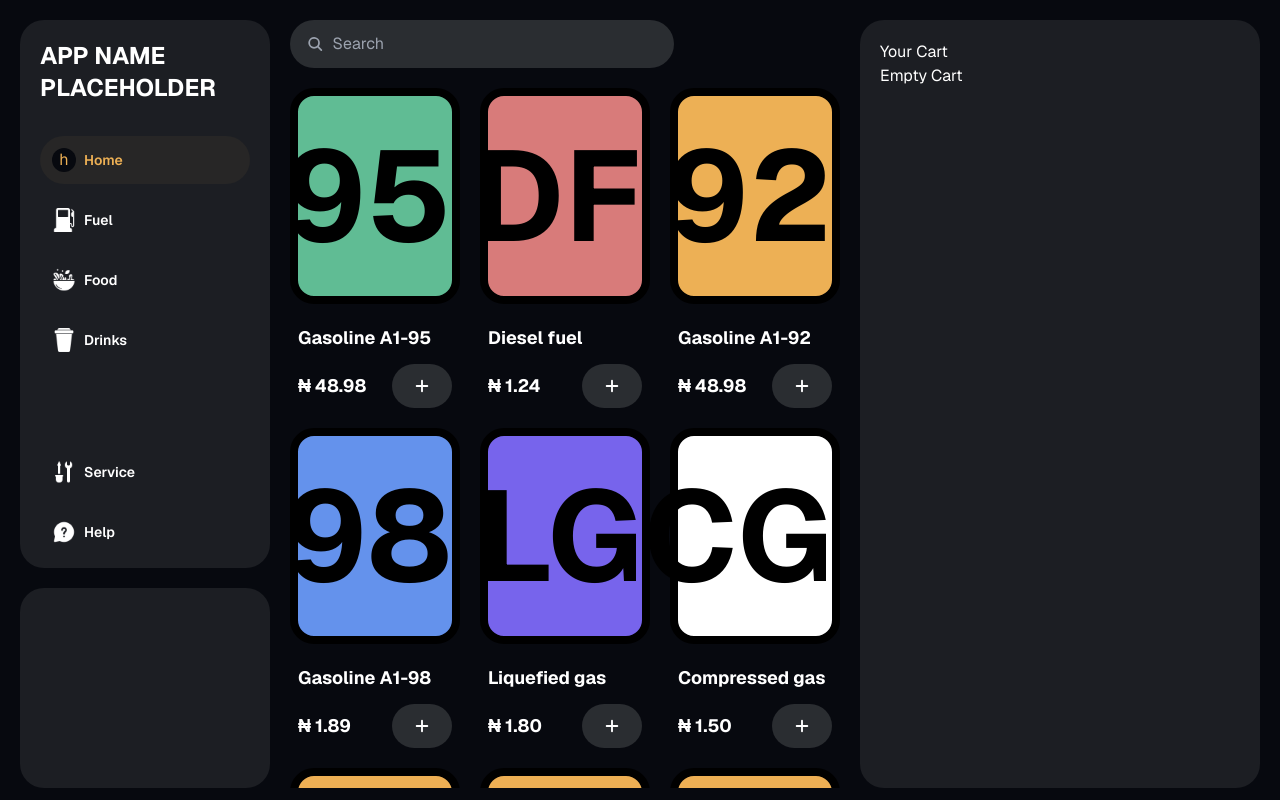
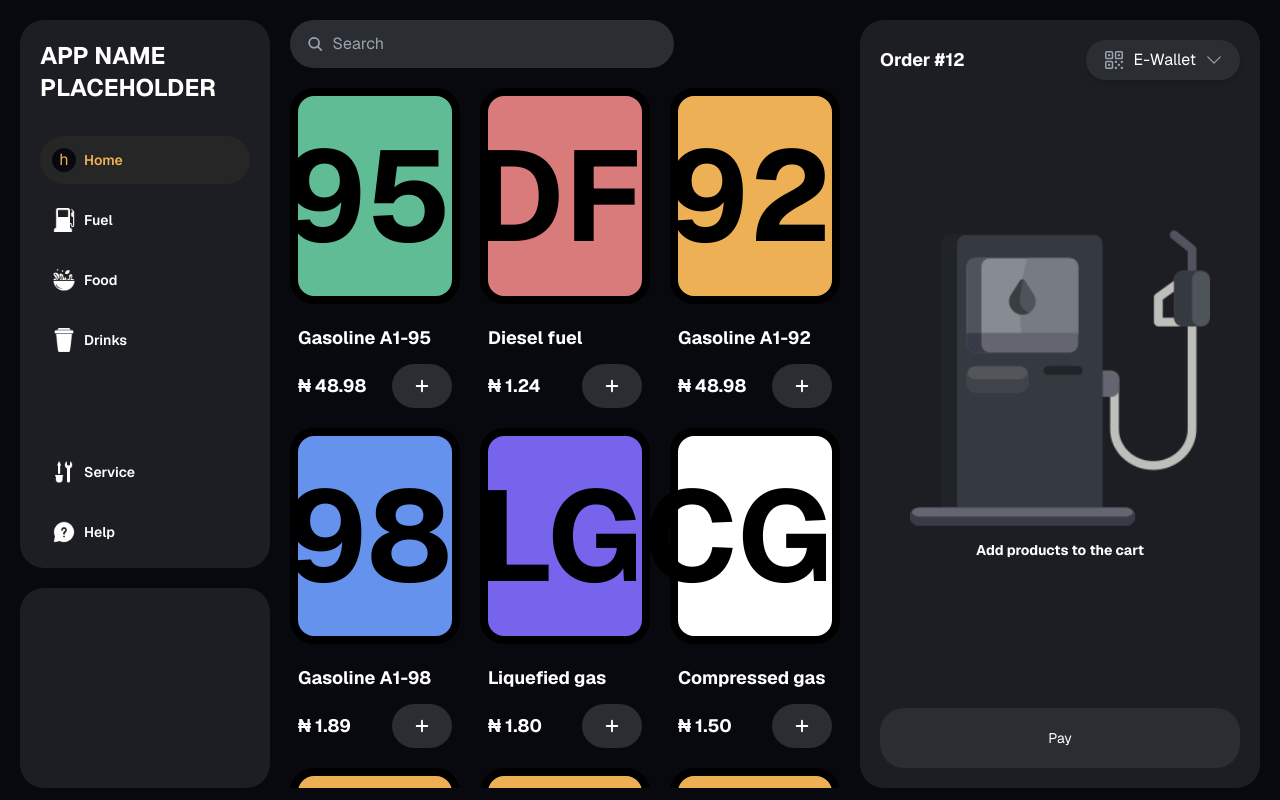
Before and after one commit to Ahmzyjazzy/gaspos-ui, a Next.js app: page / in a window 1280 px wide. Built offline with nearby package versions, Linux system fonts and the light colour scheme.

Commit message:
feat: implement empty cart

```diff
--- a/src/app/layout.tsx
+++ b/src/app/layout.tsx
@@ -4,7 +4,7 @@ import "./globals.css";
 import config from "@/config/config";
 import AppSidebar from "./ui/app-sidebar";
 import { Providers } from "./provider";
-import AppCart from "./ui/app-cart";
+import AppCart from "./ui/cart/app-cart";
 
 const geistSans = Geist({
   variable: "--font-geist-sans",
--- a/src/app/ui/app-cart.tsx
+++ b/src/app/ui/cart/app-cart.tsx
@@ -4,9 +4,9 @@ import { AppDispatch, RootState } from '@/store';
 import { removeItem, updatePaymentMethod } from '@/store/cartSlice';
 import React from 'react'
 import { useDispatch, useSelector } from 'react-redux';
-import DropdownButtonInput from './inputs/dropdown-button-input';
-import { paymentMethods } from '@/constants';
 import { DropdownSelectOption } from '@/types';
+import EmptyCart from './empty-cart';
+import CartHeader from './cart-header';
 
 export default function AppCart() {
     const dispatch = useDispatch<AppDispatch>();
@@ -19,25 +19,15 @@ export default function AppCart() {
         dispatch(removeItem(id));
     };
 
-    if (cartItems.length === 0) return (
-        <div className='p-5'>
-            <h1>Your Cart</h1>
-            <div>Empty Cart</div>
-        </div>
-    );
+    if (cartItems.length === 0) return <EmptyCart orderId={orderId} paymentMethod={paymentMethod} />;
 
     return (
         <div className='p-5 space-y-5'>
-            <div className='flex justify-between items-center'>
-                <h1 className='text-foreground text-lg font-bold'>Order #{orderId}</h1>
-                <DropdownButtonInput
-                    options={paymentMethods}
-                    defaultValue={paymentMethod}
-                    onSelect={function (option: DropdownSelectOption): void {
-                        dispatch(updatePaymentMethod(option));
-                    }}
-                />
-            </div>
+            <CartHeader
+                orderId={orderId}
+                paymentMethod={paymentMethod}
+                onSelect={(option: DropdownSelectOption) => dispatch(updatePaymentMethod(option))}
+            />
             <ul>
                 {cartItems.map((item) => (
                     <li key={item.product.id}>
--- /dev/null
+++ b/src/app/ui/cart/cart-header.tsx
@@ -0,0 +1,25 @@
+import React from 'react'
+import DropdownButtonInput from '../inputs/dropdown-button-input';
+import { paymentMethods } from '@/constants';
+import { DropdownSelectOption } from '@/types';
+
+interface Props {
+    orderId: number;
+    paymentMethod: DropdownSelectOption;
+    onSelect: (option: DropdownSelectOption) => void;
+    disabled?: boolean;
+}
+
+export default function CartHeader({ orderId, paymentMethod, onSelect, disabled = false }: Props) {
+    return (
+        <div className='flex justify-between items-center'>
+            <h1 className='text-foreground text-lg font-bold'>Order #{orderId}</h1>
+            <DropdownButtonInput
+                options={paymentMethods}
+                defaultValue={paymentMethod}
+                onSelect={onSelect}
+                disabled={disabled}
+            />
+        </div>
+    )
+}
--- /dev/null
+++ b/src/app/ui/cart/empty-cart.tsx
@@ -0,0 +1,32 @@
+import React from 'react'
+import CartHeader from './cart-header'
+import { DropdownSelectOption } from '@/types';
+import Image from 'next/image';
+
+interface Props {
+    orderId: number;
+    paymentMethod: DropdownSelectOption;
+}
+
+export default function EmptyCart({ orderId, paymentMethod }: Props) {
+    return (
+        <div className='p-5 flex flex-col space-y-5 h-full'>
+            <CartHeader
+                orderId={orderId}
+                paymentMethod={paymentMethod}
+                onSelect={() => { }}
+                disabled={true}
+            />
+            <div className='flex flex-col justify-center items-center flex-1 gap-3'>
+                <Image src='/gas-pump.png' alt='Gas pump' priority width={300} height={1} className=' object-contain' />
+                <p className='text-sm font-bold '>Add products to the cart</p>
+            </div>
+            <button
+                className="px-5 py-5 bg-pos-input-light text-white rounded-3xl text-sm w-full items-end"
+                disabled
+            >
+                Pay
+            </button>
+        </div>
+    )
+}
--- a/src/app/ui/inputs/dropdown-button-input.tsx
+++ b/src/app/ui/inputs/dropdown-button-input.tsx
@@ -9,14 +9,19 @@ interface Props {
     options: DropdownSelectOption[];
     defaultValue: DropdownSelectOption;
     onSelect: (option: DropdownSelectOption) => void;
+    disabled?: boolean;
 }
 
-export default function DropdownButtonInput({ defaultValue, options, onSelect }: Props) {
+export default function DropdownButtonInput({ defaultValue, options, onSelect, disabled = false }: Props) {
     const dropdownRef = useRef<HTMLDivElement>(null);
     const [isOpen, setIsOpen] = useState(false);
     const [selectedOption, setSelectedOption] = useState<DropdownSelectOption>(defaultValue);
 
-    const toggleDropdown = () => setIsOpen(!isOpen);
+    const toggleDropdown = () => {
+        if (!disabled) {
+            setIsOpen(!isOpen);
+        }
+    };
 
     useEffect(() => {
         const handleClickOutside = (event: MouseEvent) => {
@@ -45,7 +50,10 @@ export default function DropdownButtonInput({ defaultValue, options, onSelect }:
             {/* Button */}
             <button
                 onClick={toggleDropdown}
-                className="flex items-center justify-between px-4 py-2 bg-pos-input-light text-white rounded-full shadow-md hover:bg-gray-700 transition-colors duration-300"
+                className={cn(
+                    "flex items-center justify-between px-4 py-2 bg-pos-input-light text-white rounded-full shadow-md transition-colors duration-300",
+                    disabled ? 'cursor-not-allowed' : 'hover:bg-gray-700 cursor-pointer'
+                )}
             >
                 {iconLibrary[selectedOption?.value]}
                 <span className="mx-2">{selectedOption?.name}</span>
```
